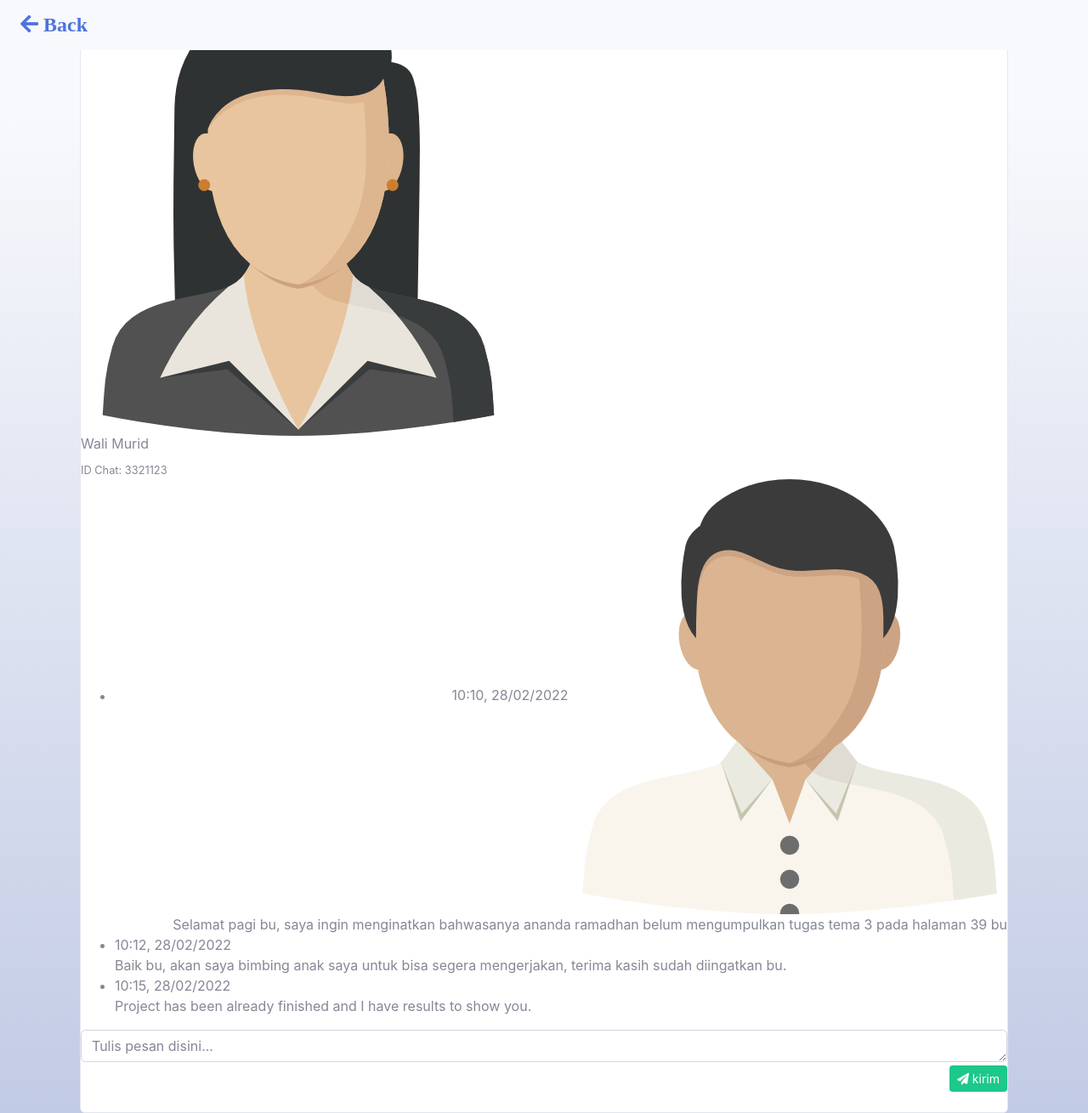
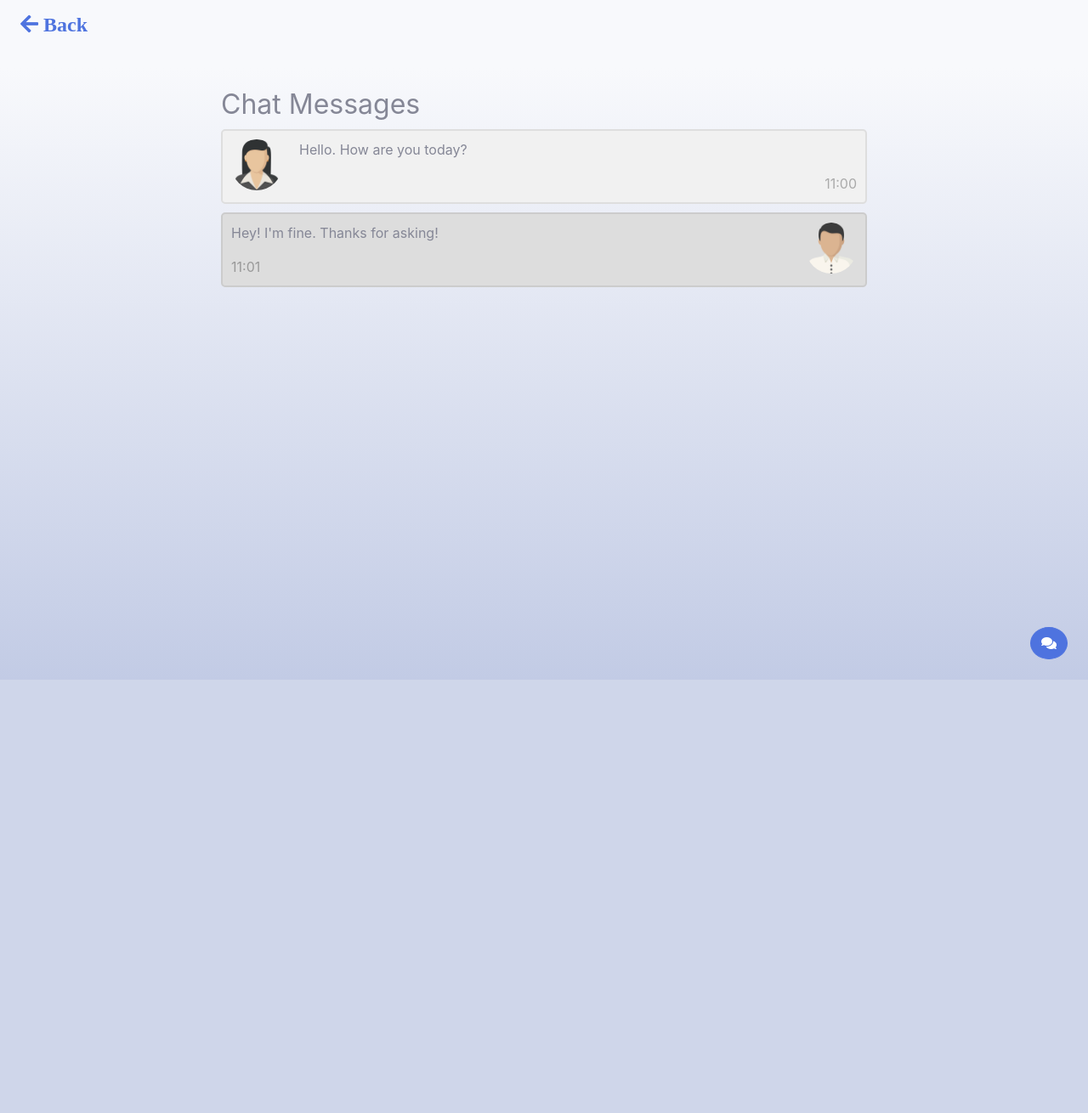
Before and after one commit to 4kari/buku-hubung, a PHP site: page /pesan.php in a window 1280 px wide. Shown: the whole page at 85% size. After the commit the page ends 800 px from the top, so only its background shows below. Run offline with PHP 8.4, Linux system fonts and the light colour scheme.

Commit message:
update chat dan kontak

```diff
--- /dev/null
+++ b/backend/ganti_password.php
@@ -0,0 +1,4 @@
+<?php
+
+
+?>
--- /dev/null
+++ b/backend/logout.php
@@ -0,0 +1,6 @@
+<?php
+session_start();
+$_SESSION=array();
+var_dump($_SESSION);
+header('location:auth.php');
+?>
--- a/pesan.php
+++ b/pesan.php
@@ -9,7 +9,7 @@
     <meta name="description" content="">
     <meta name="author" content="">
 
-    <title>Kotak Masuk</title>
+    <title>pesan</title>
 
     <!-- Custom fonts for this template-->
     <link href="assets/vendor/fontawesome-free/css/all.min.css" rel="stylesheet" type="text/css">
@@ -18,6 +18,56 @@
     <link href="assets/css/sb-admin-2.min.css" rel="stylesheet">
     <link href="assets/css/style-tulis-pesan.css" rel="stylesheet">
 
+    <style>
+        body {
+        margin: 0 auto;
+        max-width: 800px;
+        padding: 0 20px;
+        }
+
+        .container {
+        border: 2px solid #dedede;
+        background-color: #f1f1f1;
+        border-radius: 5px;
+        padding: 10px;
+        margin: 10px 0;
+        }
+
+        .darker {
+        border-color: #ccc;
+        background-color: #ddd;
+        }
+
+        .container::after {
+        content: "";
+        clear: both;
+        display: table;
+        }
+
+        .container img {
+        float: left;
+        max-width: 60px;
+        width: 100%;
+        margin-right: 20px;
+        border-radius: 50%;
+        }
+
+        .container img.right {
+        float: right;
+        margin-left: 20px;
+        margin-right:0;
+        }
+
+        .time-right {
+        float: right;
+        color: #aaa;
+        }
+
+        .time-left {
+        float: left;
+        color: #999;
+        }
+    </style>
 </head>
 
 <body class="bg-gradient-light">
@@ -28,67 +78,51 @@
             </li>
         </ul>
     </nav>
+    <div class="m-5 p-1"></div>
+    <h2>Chat Messages</h2>
+
+    <!-- looping disini -->
     <div class="container">
-        <div class="row">
-            <div class="col-lg-12">
-                <div class="card chat-app">
-                    <div class="chat">
-                        <div class="chat-header clearfix">
-                            <div class="row">
-                                <div class="col-lg-6">
-                                    <a href="javascript:void(0);" data-toggle="modal" data-target="#view_info">
-                                        <img src="assets/img/avatar-cewek.png" alt="avatar">
-                                    </a>
-                                    <div class="chat-about">
-                                        <h6 class="m-b-0">Wali Murid</h6>
-                                        <small>ID Chat: 3321123</small>
-                                    </div>
-                                </div>
+        <img src="assets/img/avatar-cewek.png" alt="Avatar" style="width:100%;">
+        <p>Hello. How are you today?</p>
+        <span class="time-right">11:00</span>
+    </div>
 
-                            </div>
-                        </div>
-                        <div class="chat-history">
-                            <ul class="m-b-0">
-                                <li class="clearfix">
-                                    <div class="message-data text-right">
-                                        <span class="message-data-time">10:10, 28/02/2022</span>
-                                        <img src="assets/img/avatar-profil.png" alt="avatar">
-                                    </div>
-                                    <div class="message other-message float-right"> Selamat pagi bu, saya ingin menginatkan bahwasanya ananda ramadhan
-                                        belum mengumpulkan tugas tema 3 pada halaman 39 bu </div>
-                                </li>
-                                <li class="clearfix">
-                                    <div class="message-data">
-                                        <span class="message-data-time">10:12, 28/02/2022</span>
-                                    </div>
-                                    <div class="message my-message">Baik bu, akan saya bimbing anak saya untuk bisa segera mengerjakan, terima kasih sudah diingatkan bu.</div>
-                                </li>
-                                <li class="clearfix">
-                                    <div class="message-data">
-                                        <span class="message-data-time">10:15, 28/02/2022</span>
-                                    </div>
-                                    <div class="message my-message">Project has been already finished and I have results to show you.</div>
-                                </li>
-                            </ul>
-                        </div>
-                        <div class="chat-message clearfix">
-                            <div class="form-row mb-4">
-                                <div class="col col-12">
-                                    <textarea rows="1" placeholder="Tulis pesan disini..." class="form-control"></textarea>
-                                </div>
-                                <div class="col">
-                                    <button type="submit" class="btn btn-success btn-sm float-right mt-1">
-                                        <i class="fa fa-paper-plane"></i>
-                                        kirim
-                                    </button>
-                                </div>
-                            </div>
-                        </div>
-                    </div>
-                </div>
+    <div class="container darker">
+        <img src="assets/img/avatar-profil.png" alt="Avatar" class="right" style="width:100%;">
+        <p>Hey! I'm fine. Thanks for asking!</p>
+        <span class="time-left">11:01</span>
+    </div>
+
+    <div class="m-4" style="position: fixed; bottom: 0px; right: 0px;">
+        <button class="btn btn-primary" id="tombolchat" style="border-radius: 100%;" onClick="openForm()"><i class='fas fa-comments'></i></button>
+    </div>
+
+    <div class="m-4 p-2" style="position: fixed; bottom: 0px; right: 0px; display:none;" id="FormPesan">
+        <form action="/backend/kirim_pesan.php" class="form-container">
+            <h1>Chat</h1>
+            <input type="hidden" name="id">id</input>
+            <div class="form-group">
+                <label for="msg"><b>Message</b></label>
+                <textarea class="w-100 mt-4 mb-4 pt-2" style="height:200px" placeholder="Type message.." name="msg" required></textarea>
             </div>
-        </div>
+            <button type="submit" class="btn btn-success">Send</button>
+            <button type="button" class="btn btn-danger" onclick="closeForm()">Close</button>
+        </form>
+    </div>
 
+
+    <script>
+    function openForm() {
+        document.getElementById("FormPesan").style.display = "block";
+        document.getElementById("tombolchat").style.display = "none";
+        }
+
+    function closeForm() {
+        document.getElementById("FormPesan").style.display = "none";
+        document.getElementById("tombolchat").style.display = "block";
+    }
+    </script>
         <!-- Bootstrap core JavaScript-->
         <script src="assets/vendor/jquery/jquery.min.js"></script>
         <script src="assetsvendor/bootstrap/js/bootstrap.bundle.min.js"></script>
```
Also changed, not shown: backend/get_kontak.php (added, +17 -0 lines), backend/register.php (+7 -6 lines), kontak.php (added, +131 -0 lines), kotak-masuk.php (+8 -8 lines).
